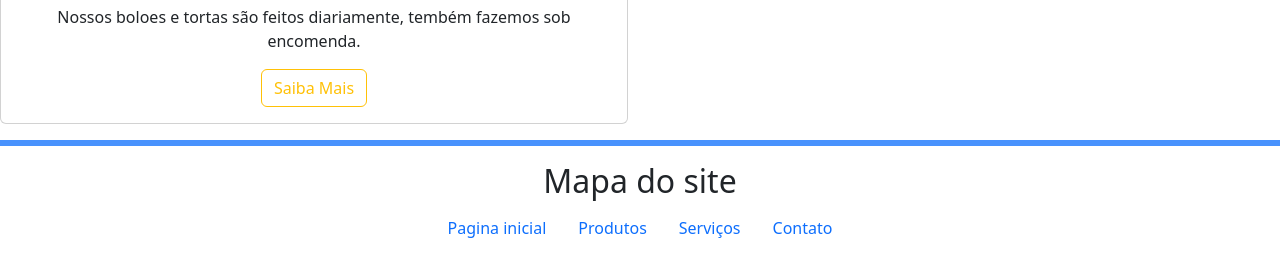
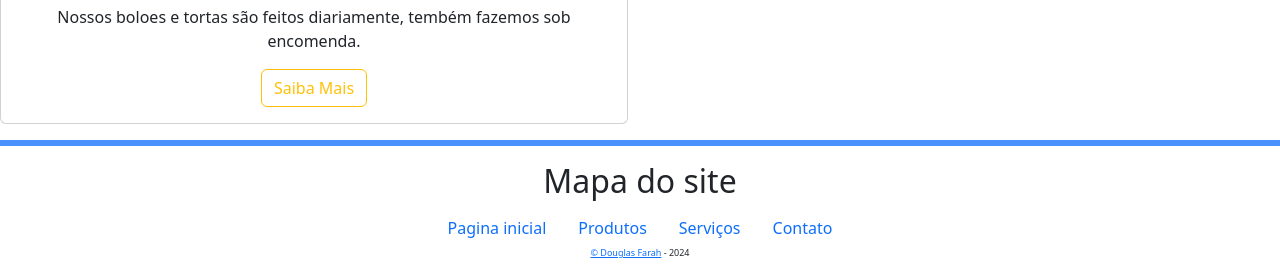
Before and after one commit to DougDg07/PadariaSenac, a plain HTML site: page index.html in a window 1280 px wide. Shown: the part 1190-1457 px from the top of the page. Drawn offline with nearby package versions, Linux system fonts and the light colour scheme.

Commit message:
Adicionado o link para linkedin

```diff
--- a/index.html
+++ b/index.html
@@ -147,7 +147,21 @@
         </li>
       </ul>
     </div>
-        <script src="https://cdn.jsdelivr.net/npm/bootstrap@5.3.3/dist/js/bootstrap.bundle.min.js" integrity="sha384-YvpcrYf0tY3lHB60NNkmXc5s9fDVZLESaAA55NDzOxhy9GkcIdslK1eN7N6jIeHz" crossorigin="anonymous"></script>
+
+    <h6 style="text-align: center; font-size: xx-small;">
+      <a href="https://br.linkedin.com/in/douglas-fo">© Douglas Farah</a> - <span id="ano-copyright"></span>
+    </h6>
+
+      <script>
+        // Captura o ano atual
+        const anoAtual = new Date().getFullYear();
+
+        // Seleciona o elemento HTML com o id 'ano-copyright'
+        document.getElementById('ano-copyright').textContent = anoAtual;
+      </script>
+
+
+      <script src="https://cdn.jsdelivr.net/npm/bootstrap@5.3.3/dist/js/bootstrap.bundle.min.js" integrity="sha384-YvpcrYf0tY3lHB60NNkmXc5s9fDVZLESaAA55NDzOxhy9GkcIdslK1eN7N6jIeHz" crossorigin="anonymous"></script>
     </footer>
 </body>
 </html>
```
Also changed, not shown: contato.html (+13 -1 lines), produtos.html (+14 -1 lines), servicos.html (+13 -0 lines).
